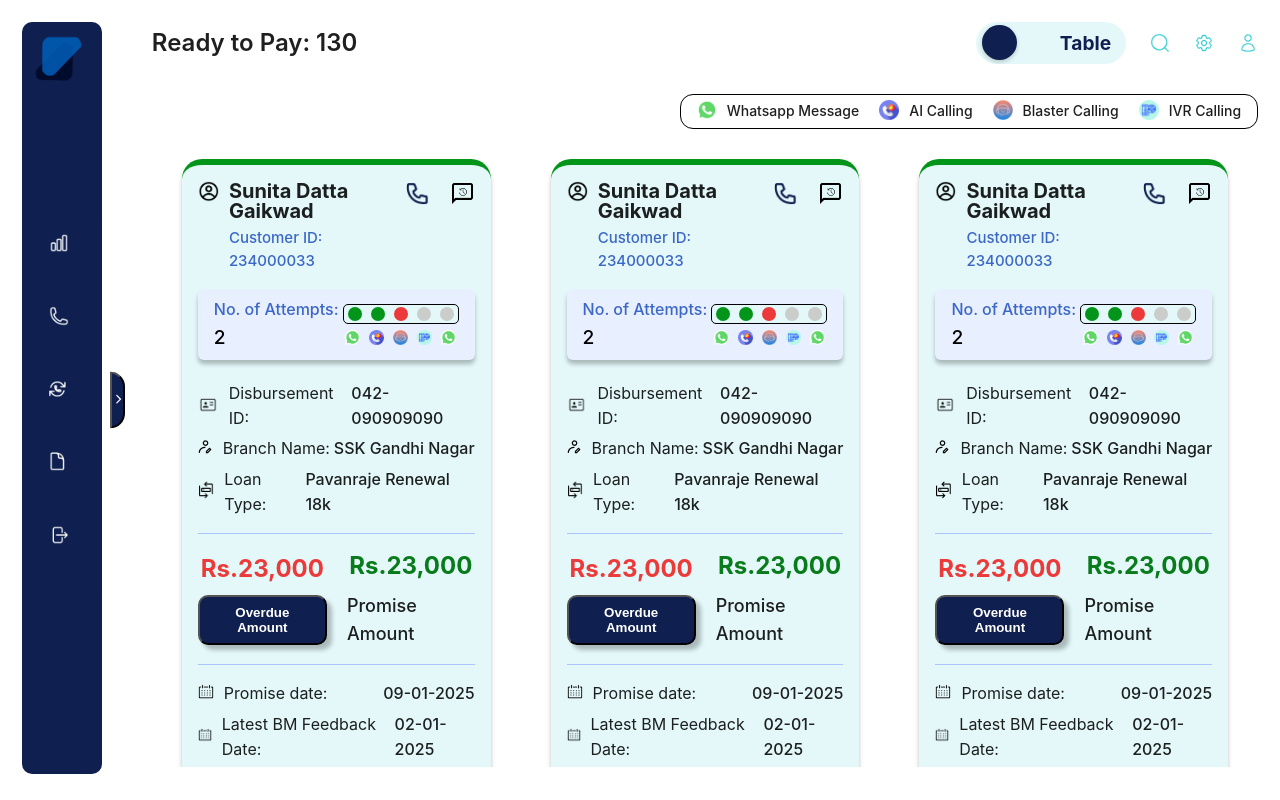
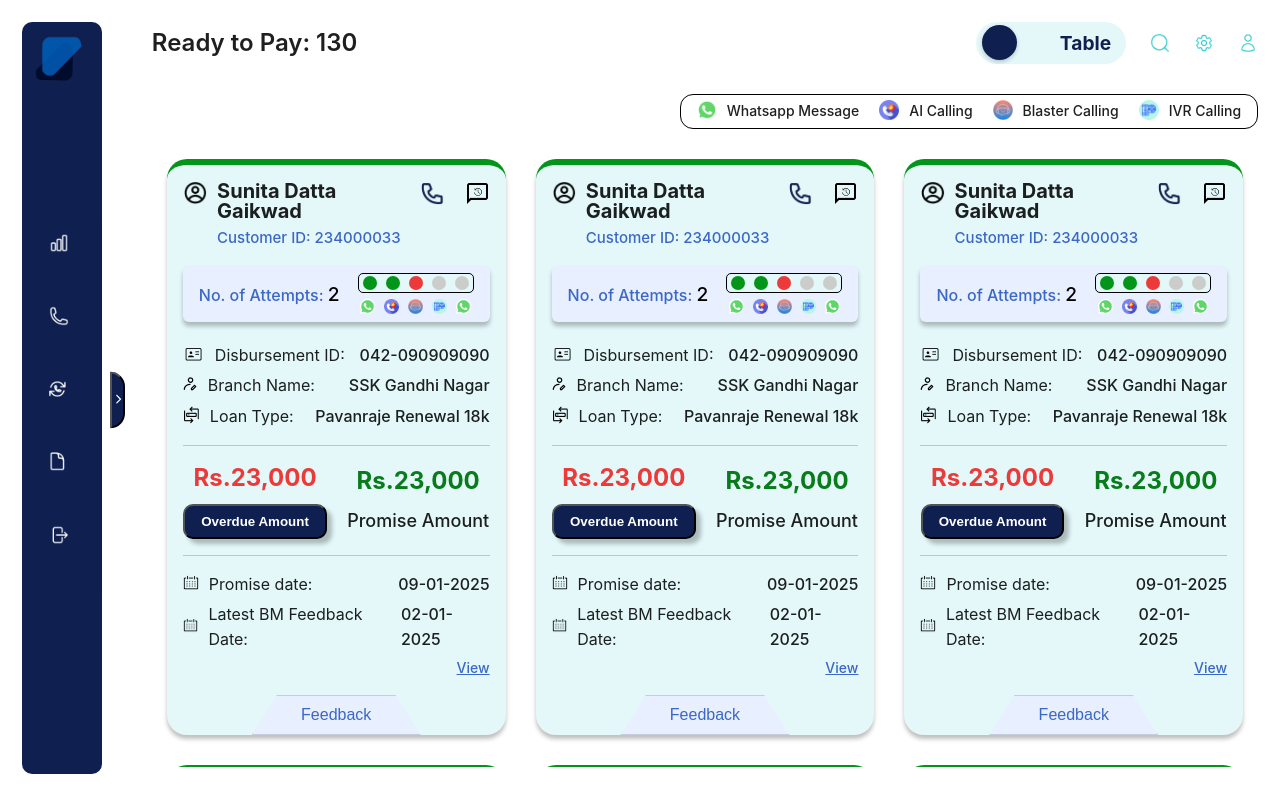
Before and after one commit to Jagrati1213/smart-collect, a React (Vite) app: page /ready-to-pay in a window 1280 px wide. Built offline with nearby package versions, Linux system fonts and the light colour scheme.

Commit message:
JG: Changed gap of rows

```diff
--- a/src/components/ReadyToPay/CustomerCards/index.jsx
+++ b/src/components/ReadyToPay/CustomerCards/index.jsx
@@ -16,7 +16,7 @@ export function CustomerCards() {
   };
 
   return (
-    <Row gutter={[60, 60]} align={"middle"} wrap>
+    <Row gutter={[30, 30]} align={"middle"} wrap>
       {Array(6)
         .fill(null)
         ?.map((_, index) => {
```
